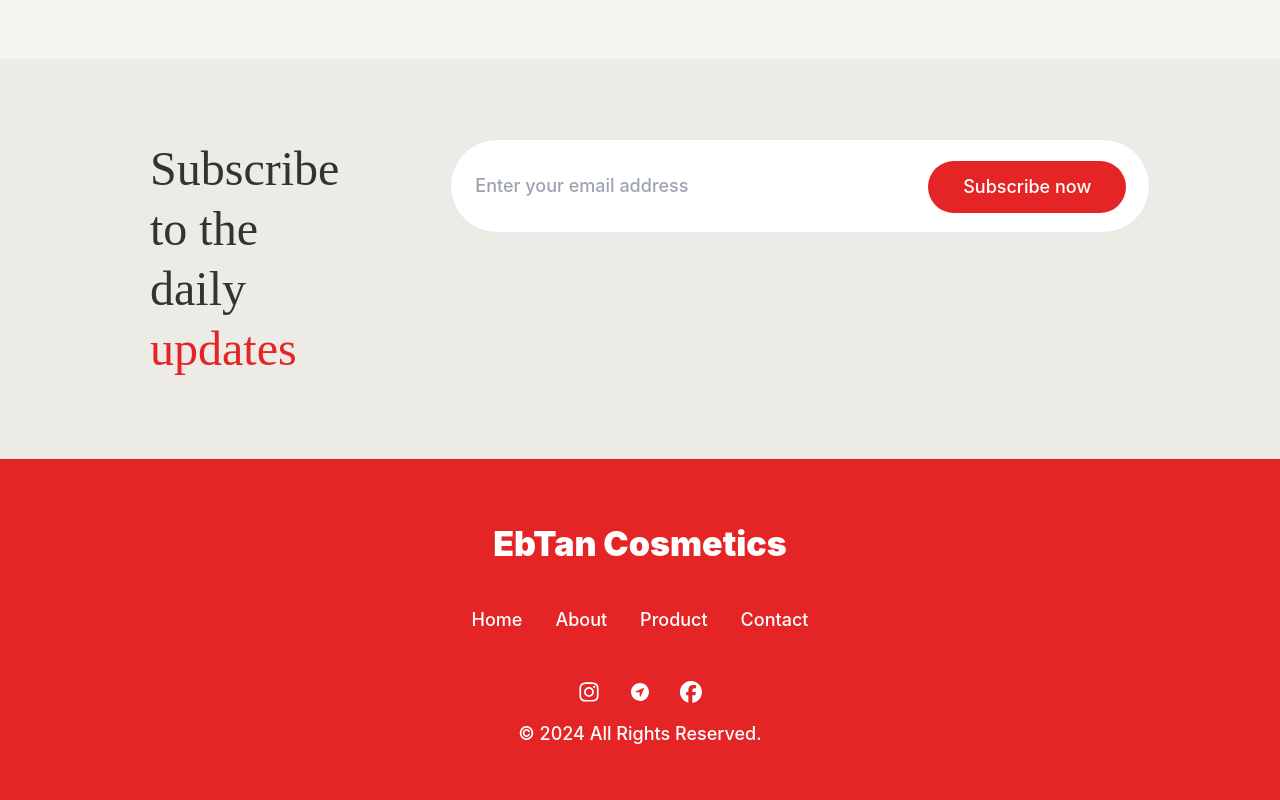
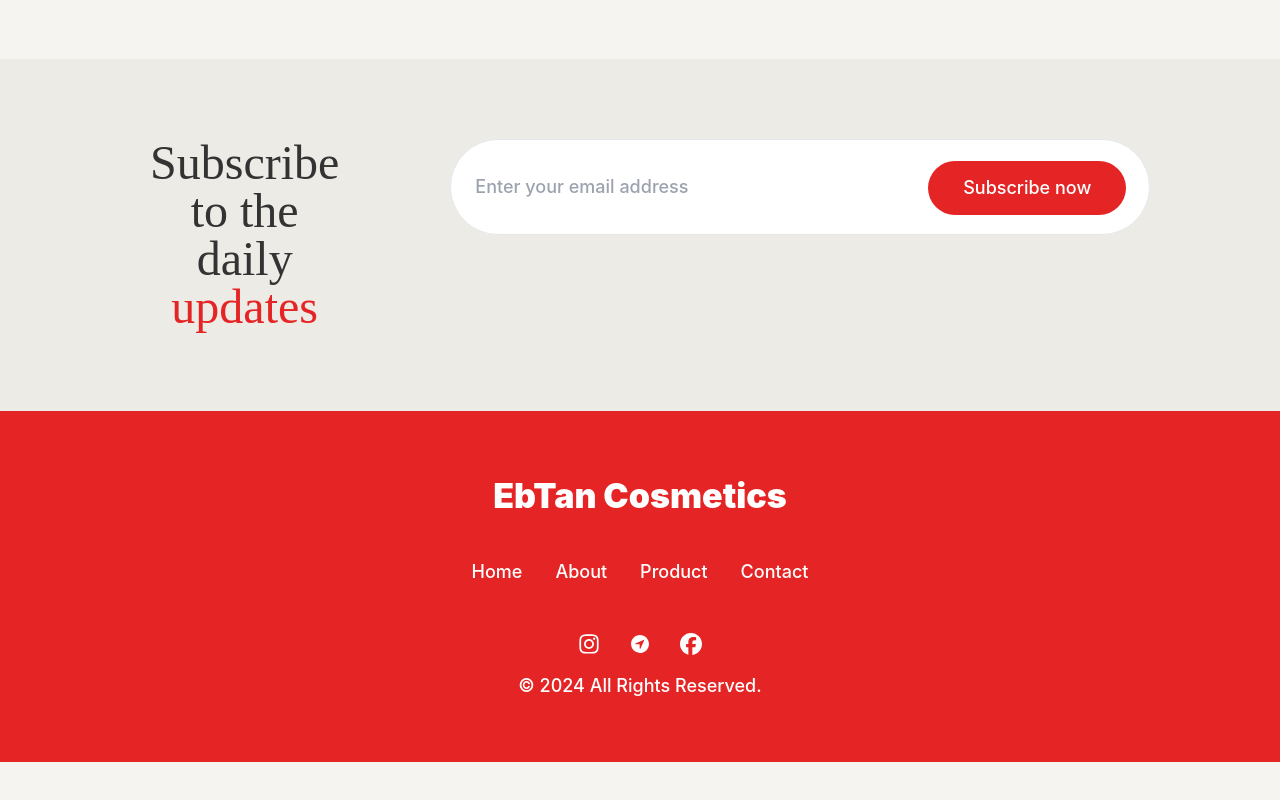
Before and after one commit to Md-Mubin/Eb_tan-Main, a React (Vite) app: page / in a window 1280 px wide. Shown: the part 4051-4851 px from the top of the page. After the commit the page ends 4813 px from the top, so only its background shows below. Built offline with nearby package versions, Linux system fonts and the light colour scheme.

Commit message:
Added All Component Responsive

```diff
--- a/src/Commons/CommonReview.jsx
+++ b/src/Commons/CommonReview.jsx
@@ -6,7 +6,7 @@
     return (
         <>
             {/* ================== Reviwers Part ================== */}
-            <ul className='flex flex-col items-center gap-[13px]'>
+            <ul className='flex flex-col items-center gap-2 lg:gap-[13px]'>
 
                 {/* ----- Star Icons ----- */}
                 <li className='flex gap-[25px]'>
@@ -18,7 +18,7 @@
                 </li>
 
                 {/* ----- What Reviewers Says ----- */}
-                <li className='w-[441px] text-center font-ptSerif font-normal text-xl text-brandColor leading-[130%]'>Lorem Ipsum is simply dummy text of the printing and typesetting industry. Lorem Ipsum has been the industry's</li>
+                <li className='lg:w-[441px] text-center font-ptSerif font-normal text-xl text-brandColor leading-[130%]'>Lorem Ipsum is simply dummy text of the printing and typesetting industry. Lorem Ipsum has been the industry's</li>
 
                 {/* ----- Reviewers Name ----- */}
                 <li className='font-ptSerif font-normal text-4xl text-commonColor leading-[145%]'>{reviewerName}</li>
--- a/src/Components/Footer/Footer.jsx
+++ b/src/Components/Footer/Footer.jsx
@@ -12,7 +12,7 @@
       <footer className='w-full bg-brandColor py-16'>
         <ul className='container flex flex-col items-center'>
           <li className='font-inter font-black text-[34px] text-white leading-[125%]'>EbTan Cosmetics</li>
-          <li className='flex gap-[33px] mt-[43px]'>
+          <li className='flex flex-col items-start lg:flex-row gap-[33px] mt-[43px]'>
             <Link to = "#" className='font-inter font-medium text-lg text-white leading-[125%]'>Home</Link>
             <Link to = "#" className='font-inter font-medium text-lg text-white leading-[125%]'>About</Link>
             <Link to = "#" className='font-inter font-medium text-lg text-white leading-[125%]'>Product</Link>
--- a/src/Components/Reviews/Review.jsx
+++ b/src/Components/Reviews/Review.jsx
@@ -9,11 +9,11 @@
             <section className='container flex flex-col gap-[90px] pb-[120px]'>
                 <ul className='flex flex-col items-center gap-[21px]'>
                     <h1 className='font-ptSerif font-normal text-5xl text-brandColor'>Review</h1>
-                    <p className='w-[526px] text-center font-inter font-medium text-lg text-[#A0A79A] leading-[145%]'>Lorem Ipsum is simply dummy text of the printing and typesetting industry. Lorem Ipsum has been the industry's</p>
+                    <p className='lg:w-[526px] text-center font-inter font-medium text-lg text-[#A0A79A] leading-[145%]'>Lorem Ipsum is simply dummy text of the printing and typesetting industry. Lorem Ipsum has been the industry's</p>
                 </ul>
 
                 {/* ------ Reviews ------ */}
-                <ul className='flex gap-[105px] justify-center'>
+                <ul className='flex flex-col lg:flex-row gap-10 lg:gap-[105px] justify-center'>
                     <CommonReview reviewerName={"Ebrahim Ahmed"} reviewerWork={"actor"}/>
                     <CommonReview reviewerName={"Tanvir Shantoh"} reviewerWork={"actor"}/>
                 </ul>
--- a/src/Components/Subscribe/Subscribe.jsx
+++ b/src/Components/Subscribe/Subscribe.jsx
@@ -6,10 +6,10 @@
         <>
             {/* ================== Subscribe Section ================== */}
             <section className='w-full bg-[#ECEBE6] py-20'>
-                <ul className='container flex gap-[111px]'>
+                <ul className='container flex flex-col lg:flex-row gap-10 lg:gap-[111px]'>
 
                     {/* ----- subscribe ----- */}
-                    <li className='w-[356px] font-ptSerif font-normal text-5xl text-commonColor leading-[125%]'>
+                    <li className='lg:w-[356px] font-ptSerif font-normal text-3xl text-center lg:text-5xl text-commonColor leading-[125%]'>
                         Subscribe to the daily <span className='text-brandColor'>updates</span>
                     </li>
 
@@ -17,10 +17,10 @@
                     <li className='relative'>
 
                         {/* input */}
-                        <input type="email" placeholder='Enter your email address' className='w-[700px] py-[33px] pl-6 rounded-full border font-inter font-medium text-lg text-[#A0A79A] leading-[145%] '/>
+                        <input type="email" placeholder='Enter your email address' className='w-full lg:w-[700px] py-4 lg:py-[33px] pl-6 rounded-full border font-inter font-medium text-[12px] lg:text-lg text-[#A0A79A] leading-[145%] '/>
 
                         {/* button */}
-                        <button className='py-[13px] px-[35px] rounded-full bg-brandColor font-inter font-medium text-lg text-white leading-[145%] absolute right-6 top-[22px] hover:bg-[#ff3939] duration-300'>Subscribe now</button>
+                        <button className='py-2 lg:py-[13px] px-2 lg:px-[35px] rounded-full bg-brandColor font-inter font-medium text-sm lg:text-lg text-white leading-[145%] absolute right-2 lg:right-6 top-2 lg:top-[22px] hover:bg-[#ff3939] duration-300'>Subscribe now</button>
                     </li>
                 </ul>
             </section>
```
